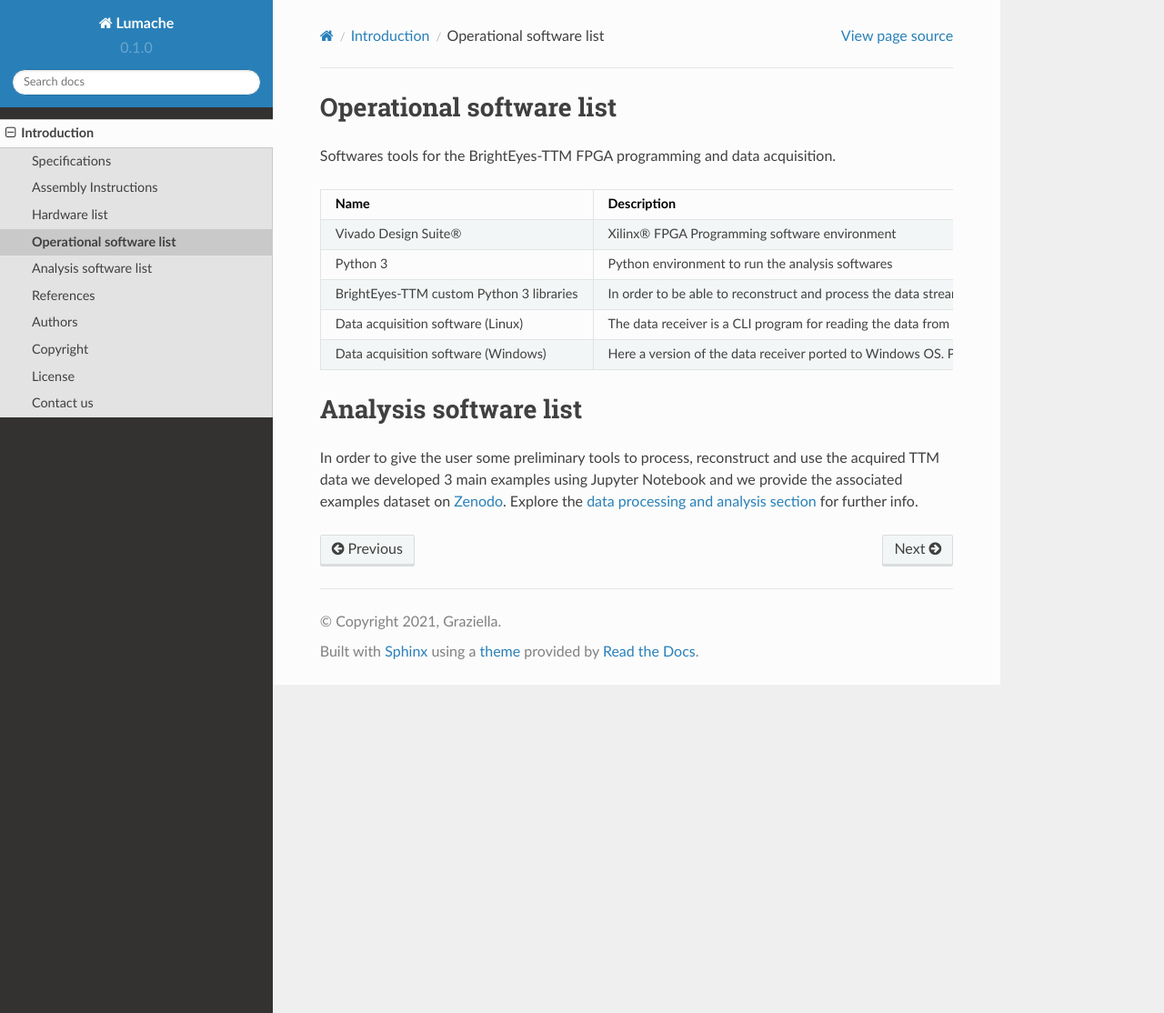
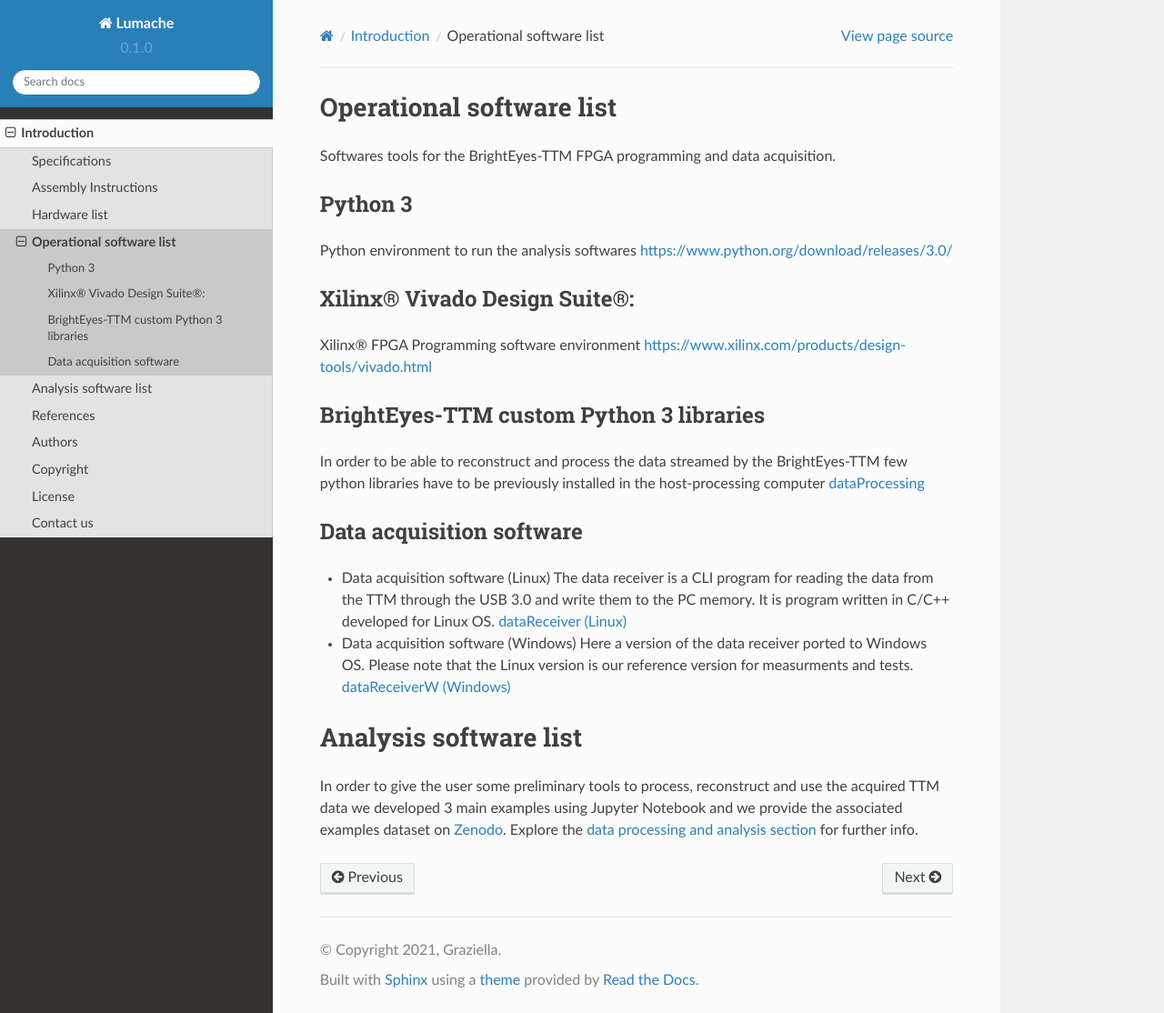
Before and after one commit to mattia-donato/BrightEyes-TTM-docs, a Sphinx documentation site: the page built from docs/source/software.rst, in a window 1280 px wide and 1114 px high. Shown: the whole window at 91% size. Built offline with Sphinx 7.4.7 and the Read the Docs theme 2.0.0, drawn with Linux system fonts in a browser that asks for light colours.

Commit message:
Update software.rst

```diff
--- a/docs/source/software.rst
+++ b/docs/source/software.rst
@@ -3,27 +3,33 @@ Operational software list
 
 Softwares tools for the BrightEyes-TTM FPGA programming and data acquisition.
 
-.. list-table::
-   :header-rows: 1
+Python 3
+--------
+Python environment to run the analysis softwares
+https://www.python.org/download/releases/3.0/
 
-   * - Name
-     - Description
-     - Where to get
-   * - Vivado Design Suite®
-     - Xilinx® FPGA Programming software environment
-     - https://www.xilinx.com/products/design-tools/vivado.html
-   * - Python 3
-     - Python environment to run the analysis softwares
-     - https://www.python.org/download/releases/3.0/
-   * - BrightEyes-TTM custom Python 3 libraries
-     - In order to be able to reconstruct and process the data streamed by the BrightEyes-TTM few python libraries have to be previously installed in the host-processing computer
-     - `dataProcessing <dataProcessing>`_
-   * - Data acquisition software (Linux)
-     - The data receiver is a CLI program for reading the data from the TTM through the USB 3.0 and write them to the PC memory. It is program written in C/C++ developed for Linux OS.
-     - `dataReceiver (Linux) <dataReceiver/linux>`_
-   * - Data acquisition software (Windows)
-     - Here a version of the data receiver ported to Windows OS. Please note that the Linux version is our reference version for measurments and tests.
-     - `dataReceiverW (Windows) <dataReceiver/windows>`_
+Xilinx® Vivado Design Suite®:
+---------------------
+Xilinx® FPGA Programming software environment
+https://www.xilinx.com/products/design-tools/vivado.html
+
+
+
+BrightEyes-TTM custom Python 3 libraries
+----------------------------------------
+In order to be able to reconstruct and process the data streamed by the BrightEyes-TTM few python libraries have to be previously installed in the host-processing computer
+`dataProcessing <dataProcessing>`_
+
+Data acquisition software
+-------------------------
+
+* Data acquisition software (Linux)
+  The data receiver is a CLI program for reading the data from the TTM through the USB 3.0 and write them to the PC memory. It is program written in C/C++ developed for Linux OS.
+  `dataReceiver (Linux) <dataReceiver/linux>`_
+
+* Data acquisition software (Windows)
+  Here a version of the data receiver ported to Windows OS. Please note that the Linux version is our reference version for measurments and tests.
+  `dataReceiverW (Windows) <dataReceiver/windows>`_
 
 
 Analysis software list
```
